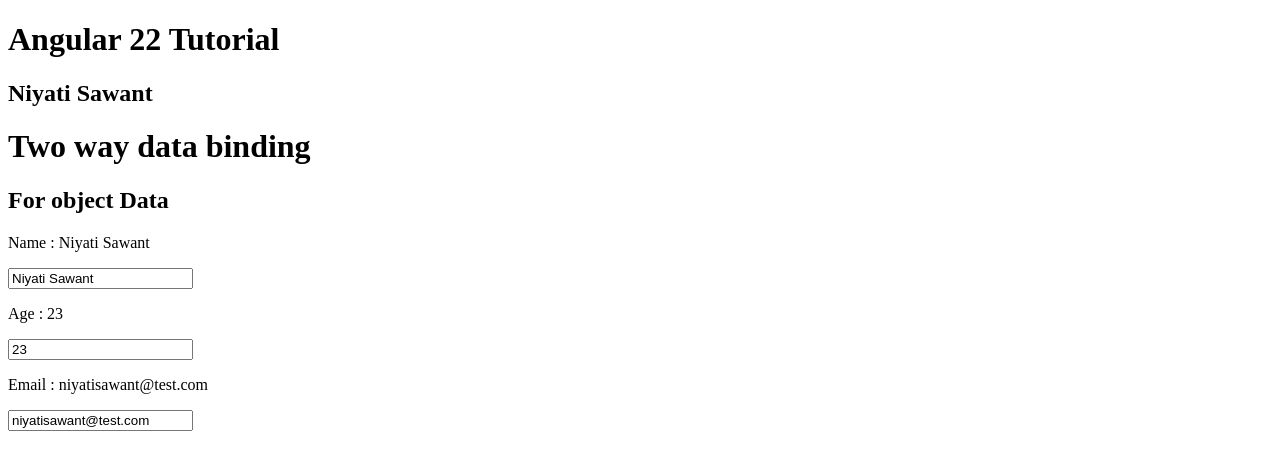
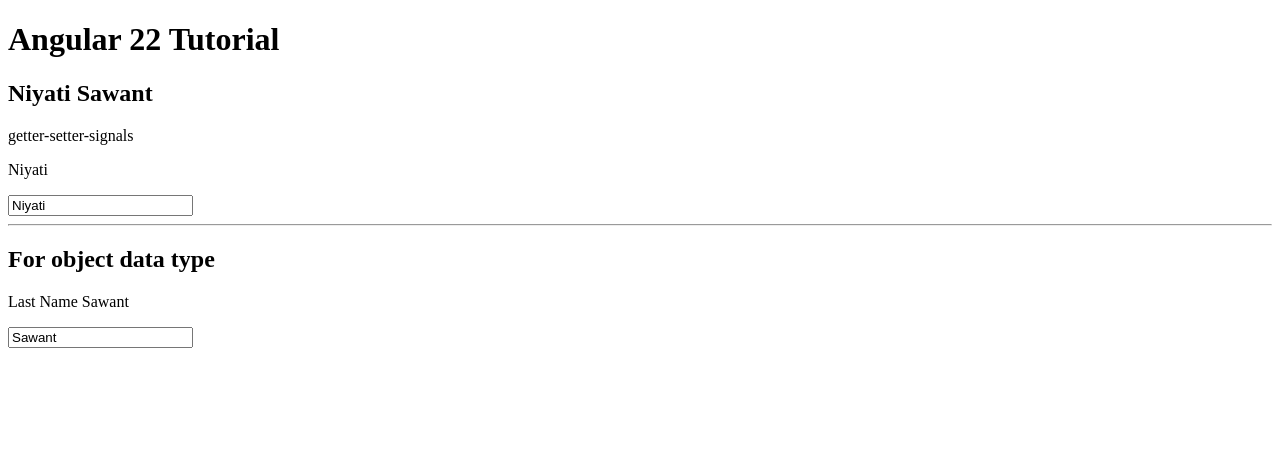
Before and after one commit to Niyati1206/Angular_Version_22_learning, an Angular app: page / in a window 1280 px wide. Shown: the top 470 px of the page. Built offline with nearby package versions, Linux system fonts and the light colour scheme.

Commit message:
Getter and setter in signals

```diff
--- a/src/app/app.html
+++ b/src/app/app.html
@@ -5,4 +5,5 @@
 <!-- <app-visitor-count></app-visitor-count> -->
  <!-- <app-learning-computed-signals></app-learning-computed-signals> -->
 <!-- <app-effects></app-effects> -->
- <app-two-way-binding></app-two-way-binding>
+ <!-- <app-two-way-binding></app-two-way-binding> -->
+<app-getter-setter-signals></app-getter-setter-signals>
--- a/src/app/app.ts
+++ b/src/app/app.ts
@@ -5,9 +5,11 @@ import { VisitorCount } from './visitor-count/visitor-count';
 import { LearningComputedSignals } from './learning-computed-signals/learning-computed-signals';
 import { Effects } from './effects/effects';
 import { TwoWayBinding } from './two-way-binding/two-way-binding';
+import { GetterSetterSignals } from './getter-setter-signals/getter-setter-signals';
 
 @Component({
-  imports: [RouterOutlet, Profile, VisitorCount, LearningComputedSignals, Effects, TwoWayBinding],
+  imports: [RouterOutlet, Profile, VisitorCount, LearningComputedSignals,
+    Effects, TwoWayBinding, GetterSetterSignals],
   selector: 'app-root',
   styleUrl: './app.css',
   templateUrl: './app.html',
--- /dev/null
+++ b/src/app/getter-setter-signals/getter-setter-signals.html
@@ -0,0 +1,8 @@
+<p>getter-setter-signals </p>
+<p>{{ uName }}</p>
+<!-- So ngModel doesnt work for Signals so you need to use get and set for it -->
+<input type="text" [(ngModel)]="uName">
+<hr>
+<h2>For object data type</h2>
+<p>Last Name {{ lastName }}</p>
+<input type="text" [(ngModel)]="lastName">
--- /dev/null
+++ b/src/app/getter-setter-signals/getter-setter-signals.ts
@@ -0,0 +1,33 @@
+import { Component, signal } from '@angular/core';
+import { FormsModule } from '@angular/forms';
+
+@Component({
+  imports: [FormsModule],
+  selector: 'app-getter-setter-signals',
+  styleUrl: './getter-setter-signals.css',
+  templateUrl: './getter-setter-signals.html',
+})
+export class GetterSetterSignals {
+  username = signal('Niyati');
+  userData = signal({
+    studentLastName : 'Sawant',
+    email : 'niyati@test.com'
+
+  })
+  get uName(){
+    return this.username();
+  }
+
+  set uName(val: string){ //ye uName get aur set ke liye same rakhna hai
+    this.username.set(val);
+  }
+
+  get lastName(){
+   return this.userData().studentLastName;
+  }
+
+  set lastName(val){
+    this.userData.update((item)=>({...item, studentLastName:val})); //dont use .set() here as its object use update()
+  }
+  // similarly you can create get and set for email also
+}
```
Also changed, not shown: src/app/getter-setter-signals/getter-setter-signals.css (added), 1 other file (tests, documents, lock files or other folders).
